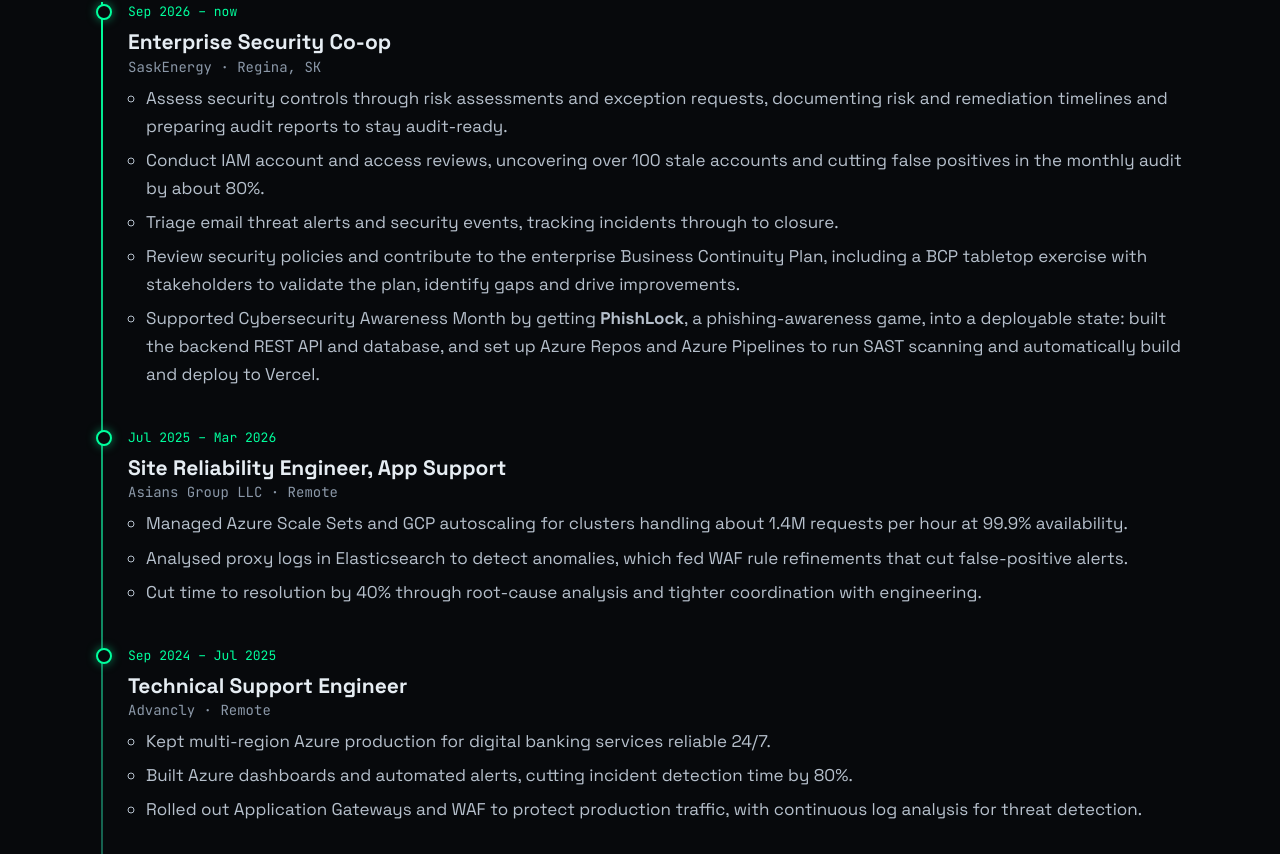
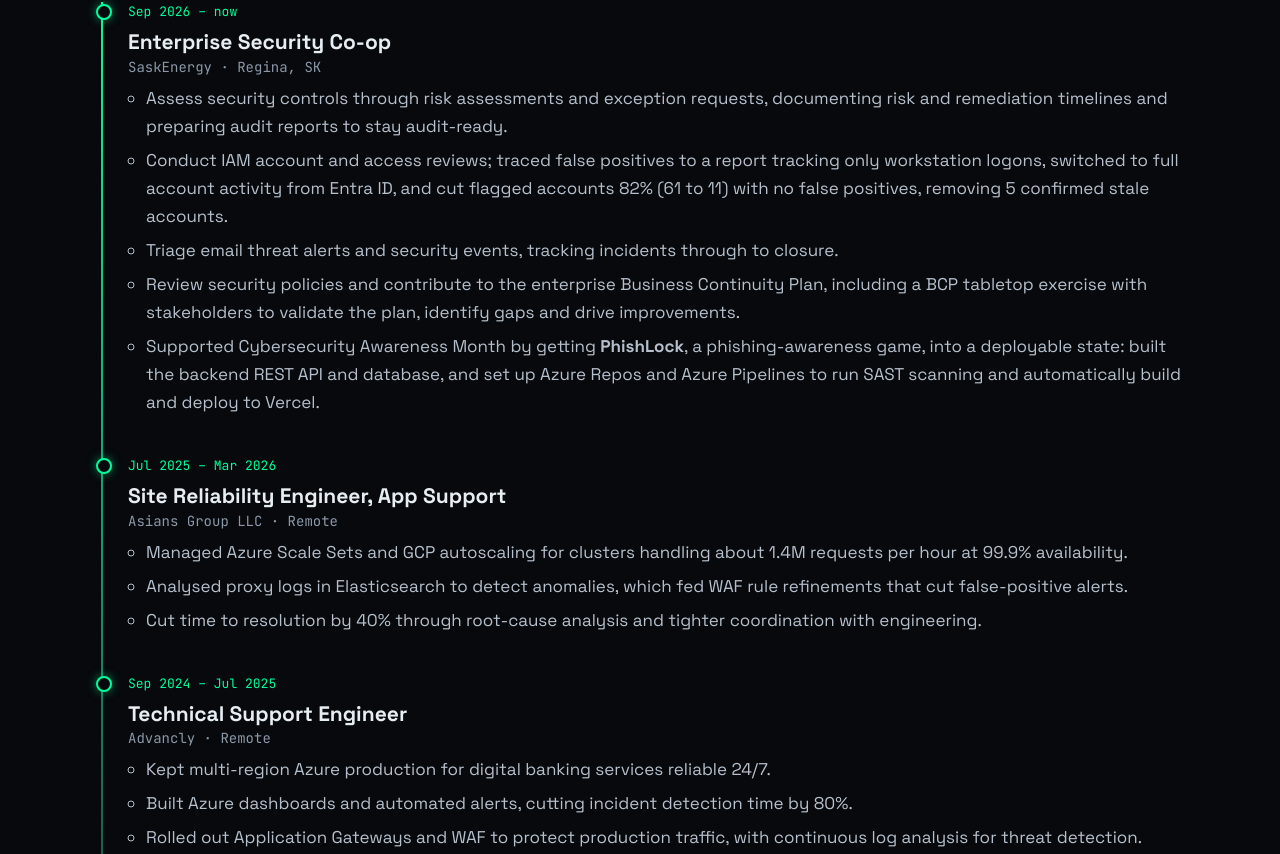
Before and after one commit to CyberBishop/cyberbishop.github.io, a plain HTML site: page index.html in a window 1280 px wide. Shown: the part 1699-2553 px from the top of the page. Drawn offline with Linux system fonts and the light colour scheme.

Commit message:
Update IAM access review bullet with Entra ID results
Co-Authored-By: Claude Sonnet 5.5 <noreply@anthropic.com>

```diff
--- a/index.html
+++ b/index.html
@@ -85,7 +85,7 @@
         <h3>Enterprise Security Co-op <small>SaskEnergy · Regina, SK</small></h3>
         <ul>
           <li>Assess security controls through risk assessments and exception requests, documenting risk and remediation timelines and preparing audit reports to stay audit-ready.</li>
-          <li>Conduct IAM account and access reviews, uncovering over 100 stale accounts and cutting false positives in the monthly audit by about 80%.</li>
+          <li>Conduct IAM account and access reviews; traced false positives to a report tracking only workstation logons, switched to full account activity from Entra ID, and cut flagged accounts 82% (61 to 11) with no false positives, removing 5 confirmed stale accounts.</li>
           <li>Triage email threat alerts and security events, tracking incidents through to closure.</li>
           <li>Review security policies and contribute to the enterprise Business Continuity Plan, including a BCP tabletop exercise with stakeholders to validate the plan, identify gaps and drive improvements.</li>
           <li>Supported Cybersecurity Awareness Month by getting <strong>PhishLock</strong>, a phishing-awareness game, into a deployable state: built the backend REST API and database, and set up Azure Repos and Azure Pipelines to run SAST scanning and automatically build and deploy to Vercel.</li>
```
